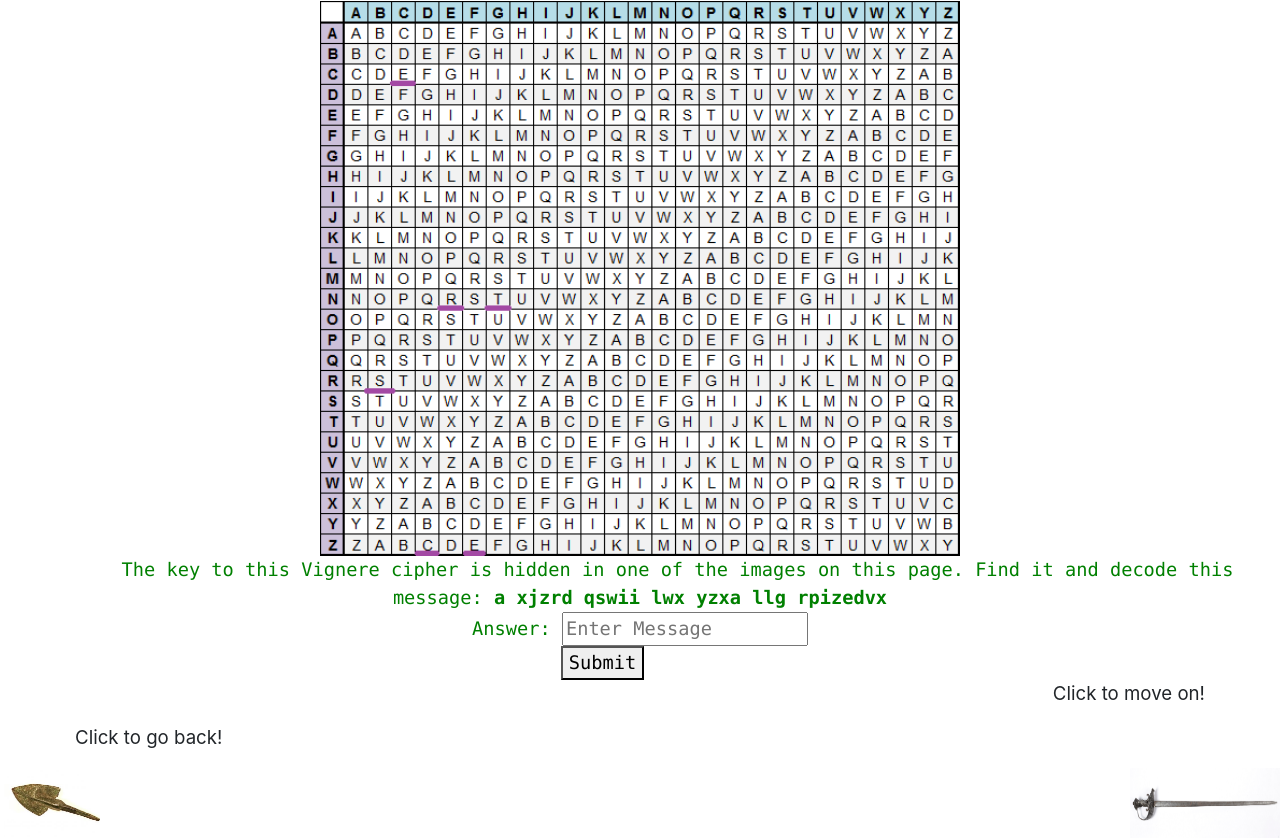
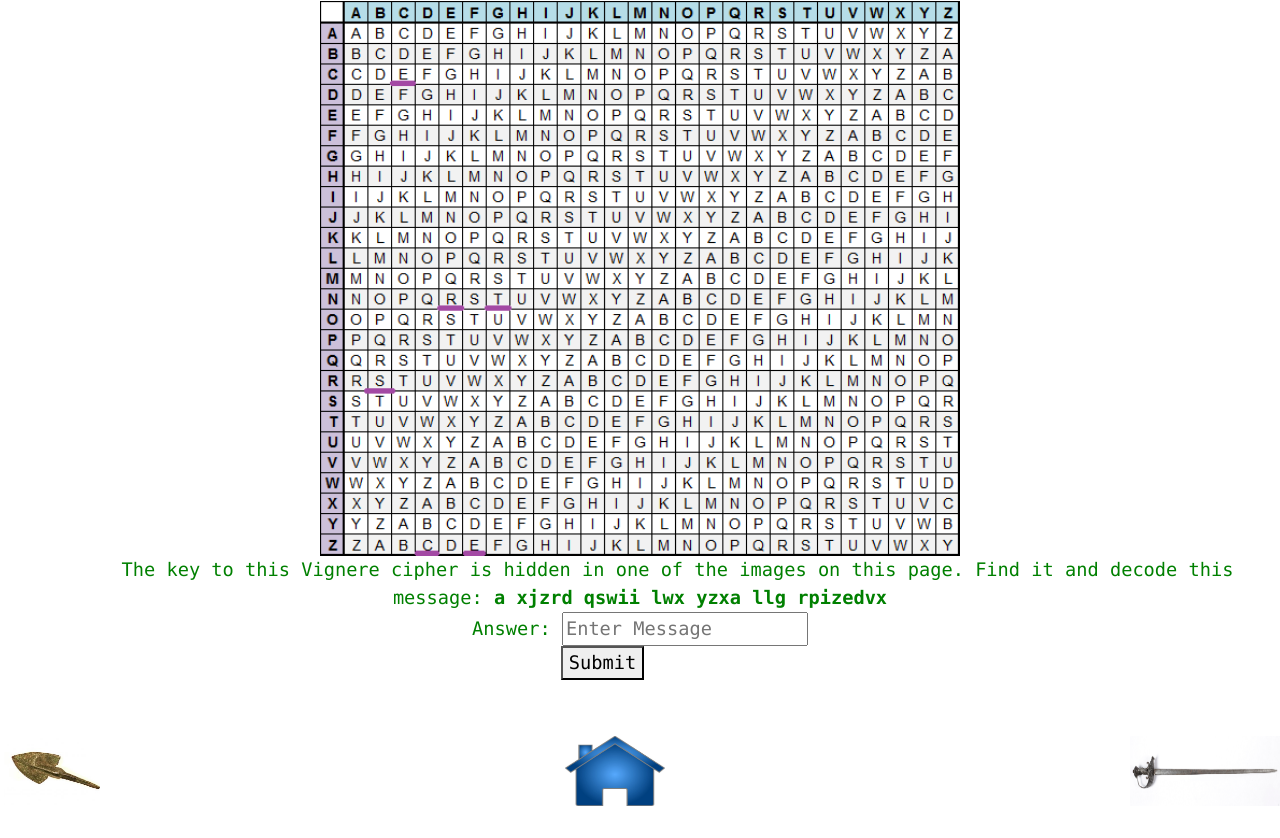
Before and after one commit to MaryKateMcGranahan/InteractiveCryptology, a website: page vignere.html in a window 1280 px wide. Shown: the part 1129-1967 px from the top of the page. After the commit the page ends 1935 px from the top, so only its background shows below. Drawn offline with Linux system fonts and the light colour scheme.

Commit message:
Home Buttons

```diff
--- a/vignere.html
+++ b/vignere.html
@@ -53,13 +53,16 @@
             </form>
             <button id='vignere'>Submit</button>
           </task>
-        </div>
-       <p align="right">Click to move on!</p> <p align="left">Click to go back!</p>
-        <div>
+        <br>
+          <br>
+          <br>
         <a href="BinaryLogic.html"><img src="2ndArrow.jpg" style="width:150px; height:70px;" class="right" title="arrow" alt="backArrow"></a>
       </div>
       <div>
         <a href="start.html"><img src="1stArrowBack.jpg" style="width:100px; height:70px;" class="left" title="arrow" alt="forwardArrow"></a>
+          </div>
+        <div>
+        <a href="index.html"><img src="HomeButton.jpg" style="width:100px; height:70px;" class="center" title="arrow" alt="backArrow"></a>
           </div>
 
     </section>
```
Also changed, not shown: AESandOn.html (+5 -3 lines), BinaryLogic.html (+5 -1 lines), ModernCryptography.html (+5 -2 lines), HomeButton.jpg (added).
